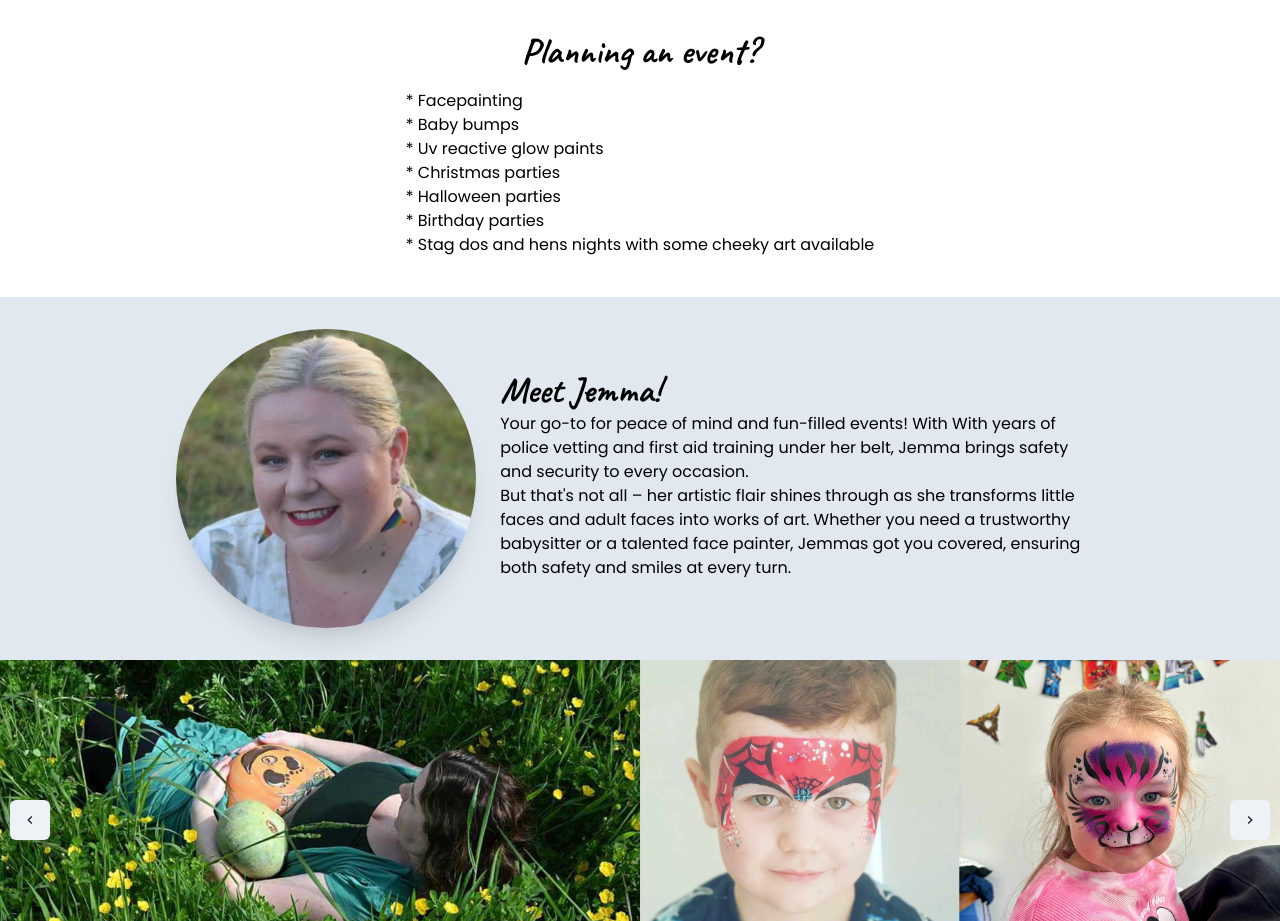
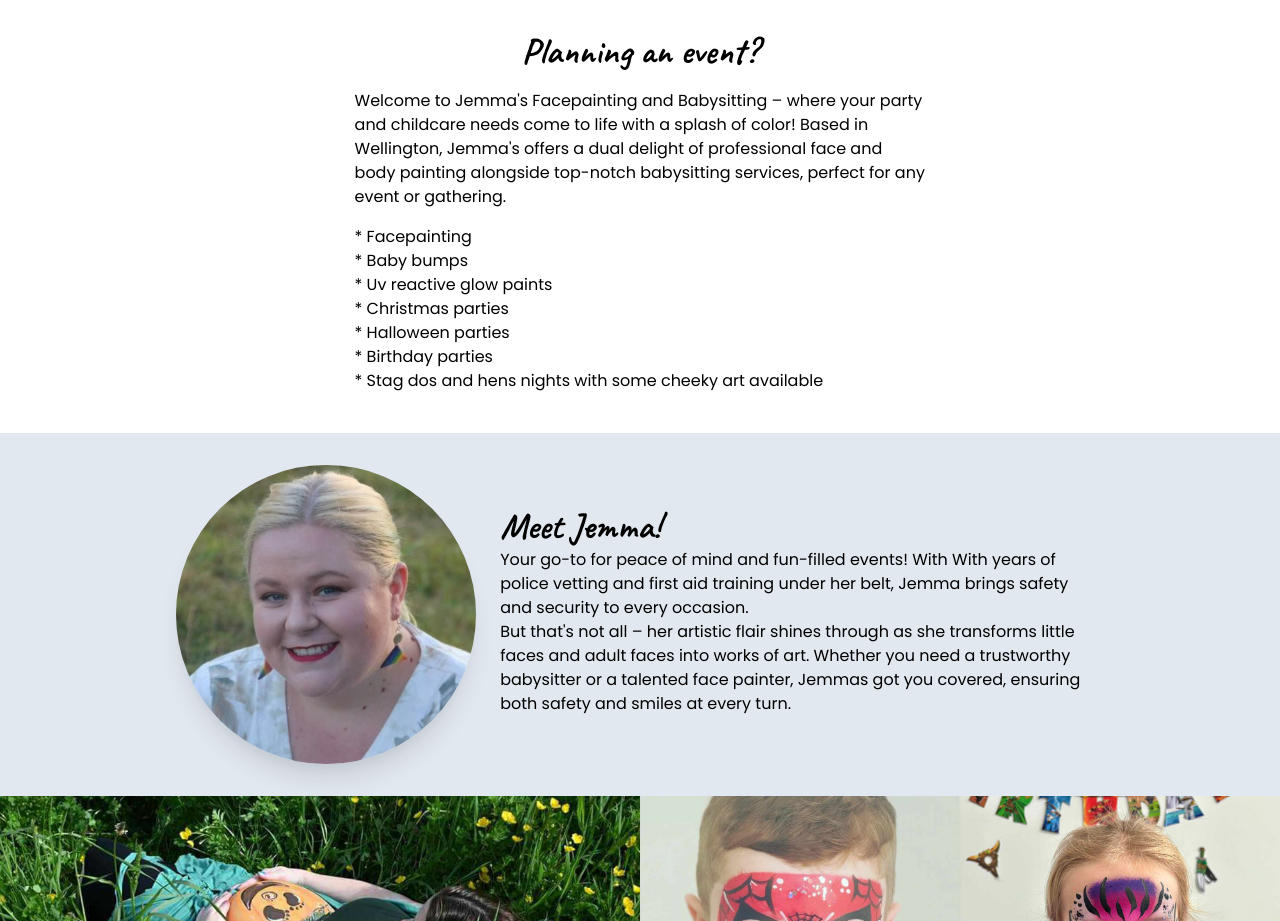
Before and after one commit to HannahBeattie/spirit, a Next.js app: page / in a window 1280 px wide. Shown: the part 831-1752 px from the top of the page. Built offline with nearby package versions, Linux system fonts and the light colour scheme; a web font is replaced by a local one.

Commit message:
add intro

```diff
--- a/src/app/base/components/InfinateScroll.js
+++ b/src/app/base/components/InfinateScroll.js
@@ -59,6 +59,7 @@ function InfiniteCarousel() {
 				transform='translateY(-50%)'
 				zIndex='2'
 				onClick={() => paginate(-1)}
+				bg={'gray.900'}
 			/>
 			<MotionBox
 				display='flex'
@@ -89,6 +90,7 @@ function InfiniteCarousel() {
 				position='absolute'
 				right='10px'
 				top='50%'
+				bg={'gray.900'}
 				transform='translateY(-50%)'
 				zIndex='2'
 				onClick={() => paginate(1)}
--- a/src/app/base/components/Intro.js
+++ b/src/app/base/components/Intro.js
@@ -7,6 +7,13 @@ function Intro() {
 			<Heading fontFamily={'Caveat'}>Planning an event?</Heading>
 			<Spacer />
 			<Container fontFamily={'Poppins'} fontWeight={400}>
+				<Text pb={4}>
+					Welcome to Jemma&apos;s Facepainting and Babysitting – where your party and
+					childcare needs come to life with a splash of color! Based in Wellington,
+					Jemma&apos;s offers a dual delight of professional face and body painting
+					alongside top-notch babysitting services, perfect for any event or gathering.
+				</Text>
+
 				<List>
 					<ListItem>* Facepainting</ListItem>
 					<ListItem>* Baby bumps</ListItem>
```
